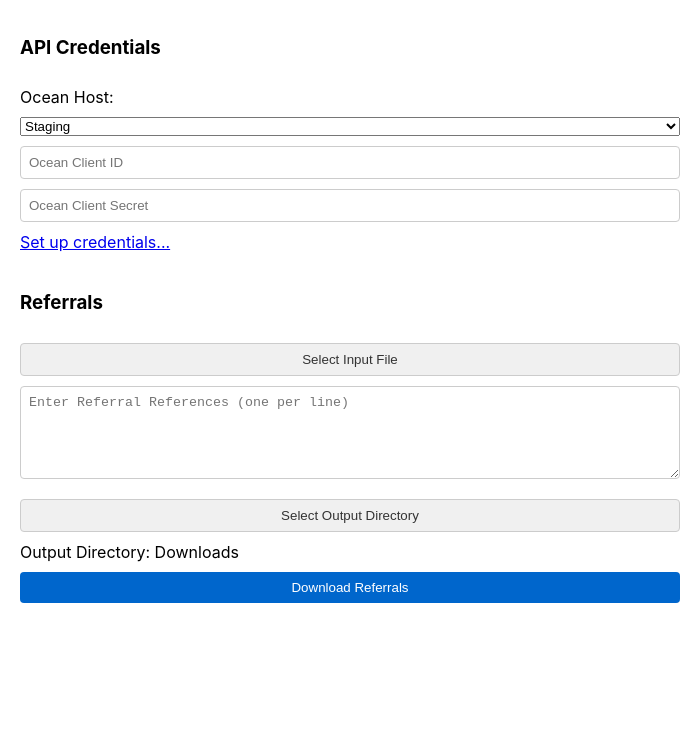
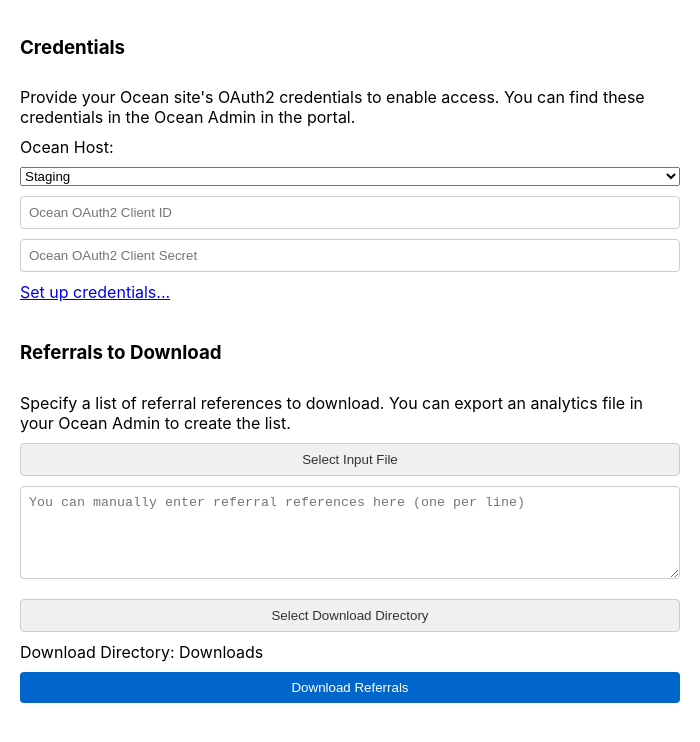
Before and after one commit to dougkavanagh/ocean-backup-app, an Electron app: page src/index.html in a window 700 px wide. Shown: the part 62-804 px from the top of the page. Drawn offline with Linux system fonts and the light colour scheme; no server answers.

Commit message:
updated aesthetics

```diff
--- a/src/index.html
+++ b/src/index.html
@@ -67,7 +67,11 @@
       <h1>Ocean Backup Utility</h1>
 
       <div class="form-group">
-        <h3>API Credentials</h3>
+        <h3>Credentials</h3>
+        <div>
+          Provide your Ocean site's OAuth2 credentials to enable access. You can
+          find these credentials in the Ocean Admin in the portal.
+        </div>
         <label for="oceanHost">Ocean Host:</label>
         <select id="oceanHost" onchange="updateCredentialsLink()">
           <option value="https://ocean.cognisantmd.com">Production</option>
@@ -76,11 +80,11 @@
           </option>
           <option value="https://test.cognisantmd.com">Test</option>
         </select>
-        <input type="text" id="clientId" placeholder="Ocean Client ID" />
+        <input type="text" id="clientId" placeholder="Ocean OAuth2 Client ID" />
         <input
           type="password"
           id="clientSecret"
-          placeholder="Ocean Client Secret"
+          placeholder="Ocean OAuth2 Client Secret"
         />
         <button id="saveCredentialsBtn" onclick="saveCredentials()">
           Save Credentials
@@ -91,21 +95,28 @@
       </div>
 
       <div class="form-group">
-        <h3>Referrals</h3>
+        <h3>Referrals to Download</h3>
+        <div>
+          Specify a list of referral references to download. You can export an
+          analytics file in your Ocean Admin to create the list.
+        </div>
         <button class="secondary" onclick="selectInputFile()">
           Select Input File
         </button>
         <textarea
           id="refList"
-          placeholder="Enter Referral References (one per line)"
+          placeholder="You can manually enter referral references here (one per line)"
           rows="5"
         ></textarea>
         <div id="ref-download-result"></div>
 
-        <button class="secondary" onclick="selectOutputDirectory()">
-          Select Output Directory
+        <button class="secondary" onclick="selectDownloadDirectory()">
+          Select Download Directory
         </button>
-        <div id="output-dir">Output Directory: Downloads</div>
+        <div>
+          Download Directory:
+          <span id="download-dir">Downloads</span>
+        </div>
         <div id="progress-container" style="display: none">
           <progress id="progress-bar" value="0" max="100"></progress>
           <div id="progress-text"></div>
@@ -237,11 +248,11 @@
       });
 
       // Add button handler for output directory
-      async function selectOutputDirectory() {
-        const dir = await ipcRenderer.invoke("select-output-dir");
+      async function selectDownloadDirectory() {
+        const dir = await ipcRenderer.invoke("select-download-dir");
         if (dir) {
           document.getElementById(
-            "output-dir"
+            "download-dir"
           ).textContent = `Output Directory: ${dir}`;
         }
       }
--- a/src/main.ts
+++ b/src/main.ts
@@ -21,8 +21,8 @@
 
 function createWindow() {
   mainWindow = new BrowserWindow({
-    width: 800,
-    height: 800,
+    width: 700,
+    height: 850,
     webPreferences: {
       nodeIntegration: true,
       contextIsolation: false,
```
